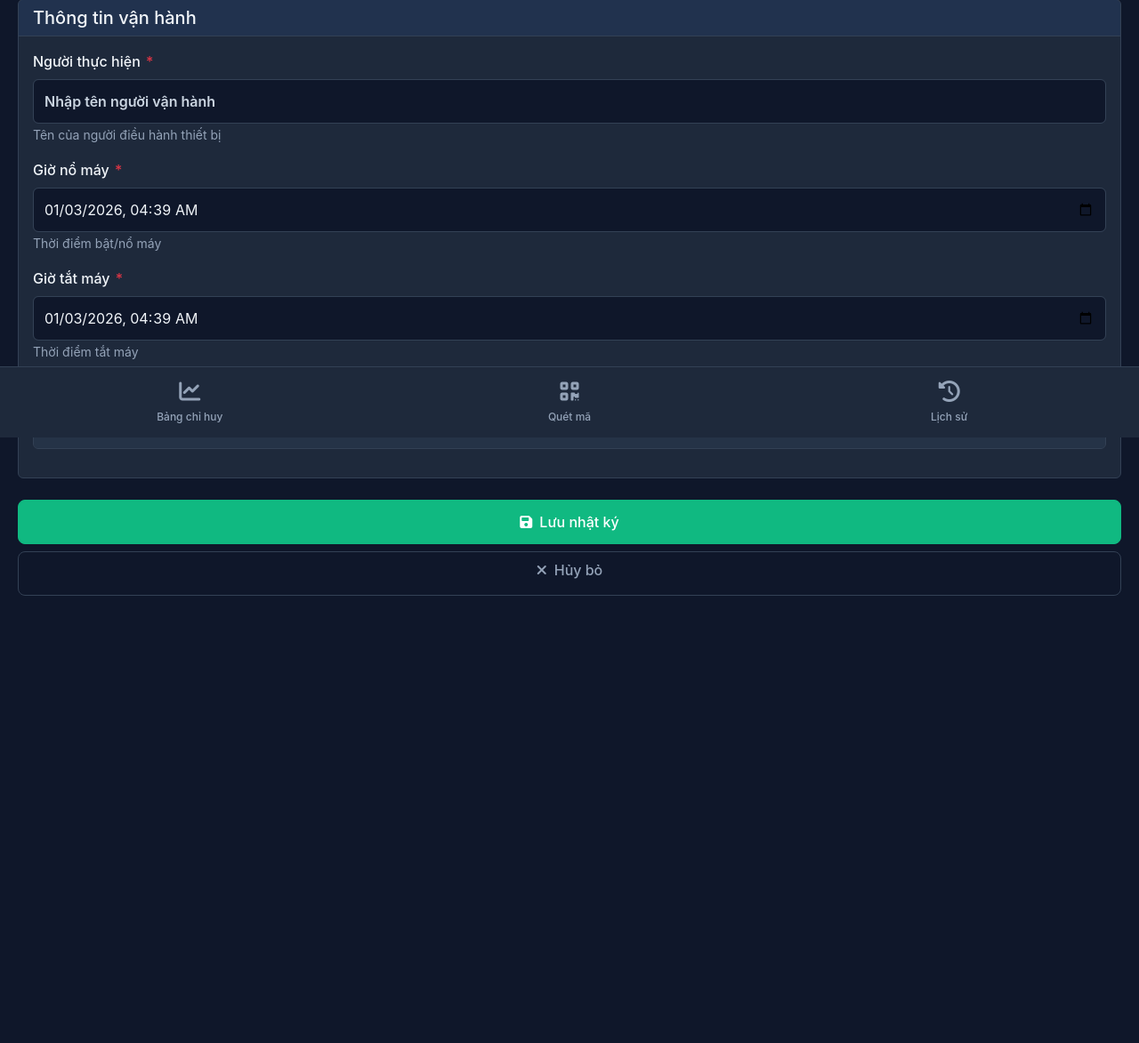
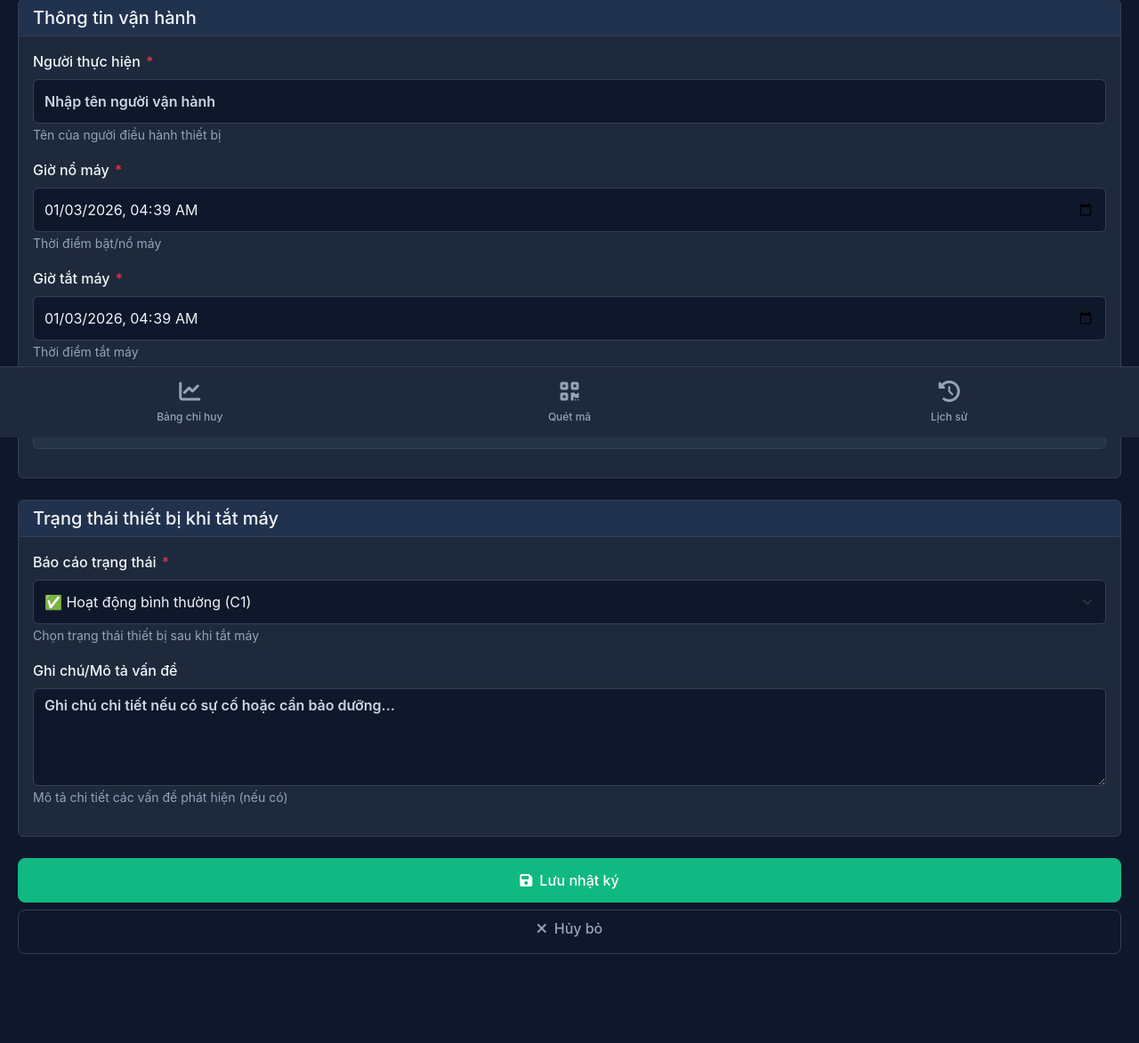
Before and after one commit to muda155/qlthietbi, a Django app: template qlthietbi/templates/qlthietbi/log_entry.html in a window 1280 px wide. Shown: the part 308-1481 px from the top of the page at 89% size. Before the commit the page ends 978 px from the top, so only its background shows below. Run offline with Django 5.2, Linux system fonts and the light colour scheme; the template is opened without the code that fills it, so the values that code supplies are empty.

Commit message:
Add device status dropdown and notes field to log entry form

```diff
--- a/qlthietbi/templates/qlthietbi/log_entry.html
+++ b/qlthietbi/templates/qlthietbi/log_entry.html
@@ -99,6 +99,44 @@
                             readonly
                             style="background-color: rgba(65, 90, 119, 0.2); cursor: not-allowed;"
                         >
+                    </div>
+                </div>
+            </div>
+
+            <!-- Device Status Card -->
+            <div class="card mt-4">
+                <div class="card-header">
+                    <h5 class="mb-0">Trạng thái thiết bị khi tắt máy</h5>
+                </div>
+                <div class="card-body">
+                    <!-- Device Status -->
+                    <div class="mb-3">
+                        <label for="device_status" class="form-label">Báo cáo trạng thái <span class="text-danger">*</span></label>
+                        <select
+                            class="form-select"
+                            id="device_status"
+                            name="device_status"
+                            required
+                        >
+                            <option value="NORMAL">✅ Hoạt động bình thường (C1)</option>
+                            <option value="MAINTENANCE">⚠️ Cần bảo dưỡng (C2)</option>
+                            <option value="ERROR">❌ Hỏng hóc/Sự cố</option>
+                        </select>
+                        <small class="form-text text-muted">Chọn trạng thái thiết bị sau khi tắt máy</small>
+                    </div>
+
+                    <!-- Notes -->
+                    <div class="mb-3">
+                        <label for="notes" class="form-label">Ghi chú/Mô tả vấn đề</label>
+                        <textarea
+                            class="form-control"
+                            id="notes"
+                            name="notes"
+                            placeholder="Ghi chú chi tiết nếu có sự cố hoặc cần bảo dưỡng..."
+                            rows="4"
+                            style="resize: vertical;"
+                        ></textarea>
+                        <small class="form-text text-muted">Mô tả chi tiết các vấn đề phát hiện (nếu có)</small>
                     </div>
                 </div>
             </div>
@@ -210,6 +248,8 @@
             operator_name: document.getElementById('operator_name').value,
             start_time: startTimeInput.value,
             end_time: endTimeInput.value,
+            device_status: document.getElementById('device_status').value,
+            notes: document.getElementById('notes').value,
             timestamp: new Date().toISOString(),
         };
         localStorage.setItem(STORAGE_KEY, JSON.stringify(formData));
@@ -304,6 +344,8 @@
     document.getElementById('operator_name').addEventListener('input', saveFormToLocalStorage);
     startTimeInput.addEventListener('change', saveFormToLocalStorage);
     endTimeInput.addEventListener('change', saveFormToLocalStorage);
+    document.getElementById('device_status').addEventListener('change', saveFormToLocalStorage);
+    document.getElementById('notes').addEventListener('input', saveFormToLocalStorage);
 
     // Restore form from localStorage on page load
     window.addEventListener('load', function() {
@@ -314,6 +356,8 @@
                 document.getElementById('operator_name').value = data.operator_name || '';
                 startTimeInput.value = data.start_time || '';
                 endTimeInput.value = data.end_time || '';
+                document.getElementById('device_status').value = data.device_status || 'NORMAL';
+                document.getElementById('notes').value = data.notes || '';
                 calculateDuration();
             } catch (e) {
                 console.log('Could not restore form data');
```
